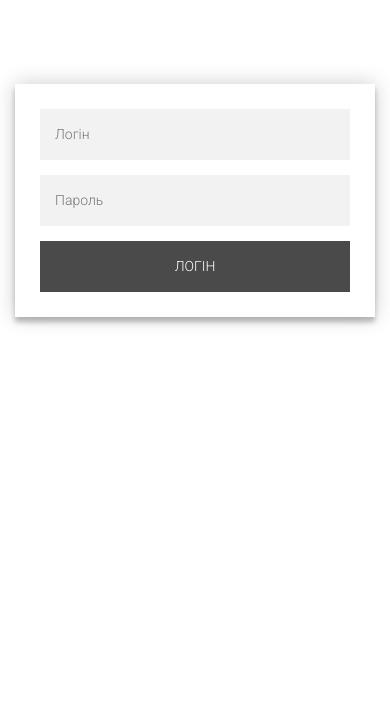
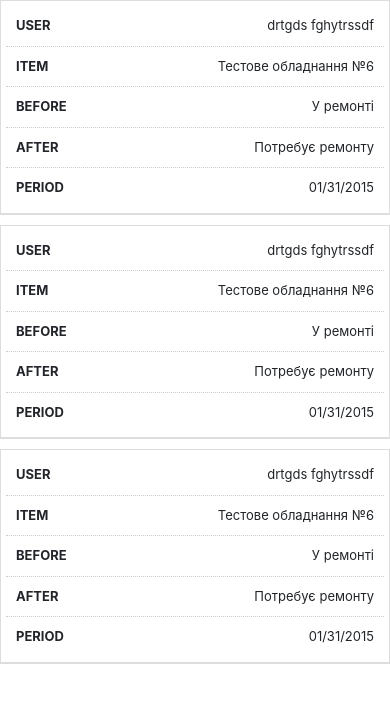
Before and after one commit to CrewSY/KovalAgent, a Django app: page /logs/ in a window 390 px wide. Shown: the part 79-782 px from the top of the page. Run offline with Django 3.2, Linux system fonts and the light colour scheme; some libraries are stand-ins or nearby versions.

Commit message:
Add logs template with adaptive

```diff
--- a/main/static/css/iteam_details.css
+++ b/main/static/css/iteam_details.css
@@ -14,8 +14,8 @@
 }
 
 .photo-items {
-	width: 300px;
-	height: 300px;
+	width: 200px;
+	height: 200px;
 }
 
 #ajax-progress-indicator {
--- /dev/null
+++ b/main/static/css/logs.css
@@ -0,0 +1,64 @@
+
+  body {
+    font-family: arial;
+  }
+
+  table {
+    border: 1px solid #ccc;
+    width: 100%;
+    margin:0;
+    padding:0;
+    border-collapse: collapse;
+    border-spacing: 0;
+  }
+
+  table tr {
+    border: 1px solid #ddd;
+    padding: 5px;
+  }
+
+  table th, table td {
+    padding: 10px;
+    text-align: center;
+  }
+
+  table th {
+    text-transform: uppercase;
+    font-size: 14px;
+    letter-spacing: 1px;
+  }
+
+  @media screen and (max-width: 600px) {
+
+    table {
+      border: 0;
+    }
+
+    table thead {
+      display: none;
+    }
+
+    table tr {
+      margin-bottom: 10px;
+      display: block;
+      border-bottom: 2px solid #ddd;
+    }
+
+    table td {
+      display: block;
+      text-align: right;
+      font-size: 13px;
+      border-bottom: 1px dotted #ccc;
+    }
+
+    table td:last-child {
+      border-bottom: 0;
+    }
+
+    table td:before {
+      content: attr(data-label);
+      float: left;
+      text-transform: uppercase;
+      font-weight: bold;
+    }
+  }
--- a/main/templates/main/base.html
+++ b/main/templates/main/base.html
@@ -19,13 +19,13 @@
     <div class="row">
       <div class="col-sm-2 col-md-4">
       </div>
-      <div class="col-sm-10 col-md-4 btn-margin">
+      <div class="col-sm-8 col-md-7 btn-margin">
           <a class="btn btn-outline-secondary btn-log buttons-koval" href="{% url 'equipment' %}">Головна</a>
           {% if user.is_authenticated %}
             <a class="btn btn-outline-secondary btn-log buttons-koval" href="">Вийти</a>
             <a class="btn btn-outline-secondary btn-log buttons-koval" id="login" href="{% url 'logs' %}">Журнал</a>
           {% else %}
-            <a class="btn btn-outline-secondary btn-log buttons-koval" id="login" href="{% url 'logs' %}">Увійти</a>
+            <a class="btn btn-outline-secondary btn-log buttons-koval" id="login" href="{% url 'login' %}">Увійти</a>
           {% endif %}
       </div>
     </div>
--- a/main/templates/main/logs.html
+++ b/main/templates/main/logs.html
@@ -4,31 +4,43 @@
 {% load staticfiles %}
 
 {% block extra_css %}
-  <link rel="stylesheet" href="{% static "css/auth.css" %}">
+  <link rel="stylesheet" href="{% static "css/logs.css" %}">
 {% endblock %}
 
 {% block content %}
 
-  <div class="login-div">
-    <div class="container">
-      <div class="row">
-        {% if form.errors %}
-        <div class="col-sm-8 offset-sm-2 col-md-8 offset-md-2">
-          <div class="error-message"><p>Неправильний логін або пароль. Спробуйте ще раз.</div>
-        </div>
-        {% endif %}
-        <div class=" col-md-6 offset-md-3">
-          <div class="form">
-            <form class="login-form" method="post" action="{% url 'login' %}">
-              {% csrf_token %}
-              <input type="text" placeholder="Логін" name="username"/>
-              <input type="password"  placeholder="Пароль" name="password" />
-              <button type="submit" value="login">Логін</button>
-              <input type="hidden" name="next" value="{{ next }}" />
-            </form>
-          </div>
-        </div>
-      </div>
-    </div>
-  </div>
+<table>
+  <thead>
+    <tr>
+      <th>Користувач</th>
+      <th>Предмет</th>
+      <th>Стан до</th>
+      <th>Стан після</th>
+      <th>Дата</th>
+    </tr>
+  </thead>
+  <tbody>
+    <tr>
+      <td data-label="user">drtgds fghytrssdf</td>
+      <td data-label="item">Тестове обладнання №6</td>
+      <td data-label="before">У ремонті</td>
+      <td data-label="after">Потребує ремонту</td>
+      <td data-label="period">01/31/2015</td>
+    </tr>
+    <tr>
+      <td data-label="user">drtgds fghytrssdf</td>
+      <td data-label="item">Тестове обладнання №6</td>
+      <td data-label="before">У ремонті</td>
+      <td data-label="after">Потребує ремонту</td>
+      <td data-label="period">01/31/2015</td>
+    </tr>
+    <tr>
+      <td data-label="user">drtgds fghytrssdf</td>
+      <td data-label="item">Тестове обладнання №6</td>
+      <td data-label="before">У ремонті</td>
+      <td data-label="after">Потребує ремонту</td>
+      <td data-label="period">01/31/2015</td>
+    </tr>
+  </tbody>
+</table>
 {% endblock %}
```
Also changed, not shown: main/static/css/equipment.css (line endings or trailing spaces), main/templates/main/iteam_details.html (line endings or trailing spaces).
